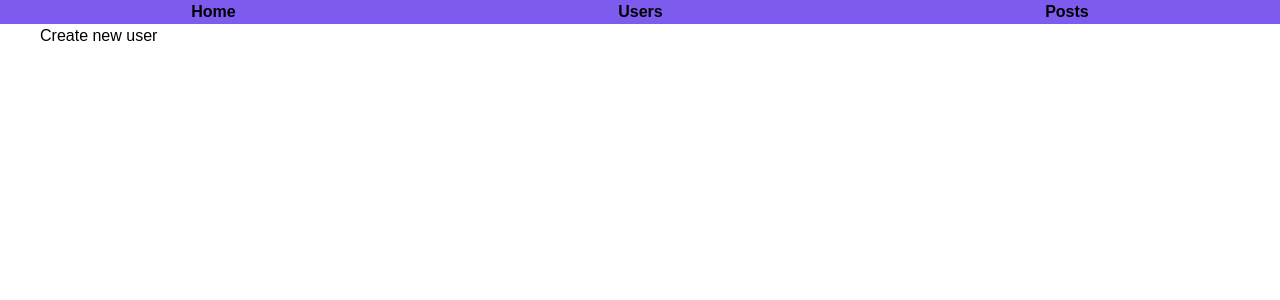
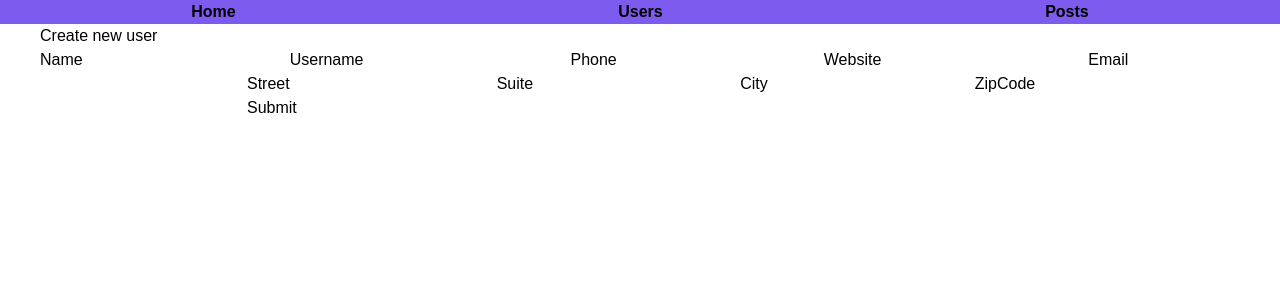
Before and after one commit to jayhawk24/karm, a Next.js app: page /users/add in a window 1280 px wide. Shown: the top 300 px of the page. Built offline with nearby package versions, Linux system fonts and the light colour scheme; no server answers.

Commit message:
feat(User): Add user

```diff
--- a/src/pages/users/add.tsx
+++ b/src/pages/users/add.tsx
@@ -1,9 +1,124 @@
-import React from "react"
+import { useMutation } from "@tanstack/react-query"
+import axios from "axios"
+import React, { useState } from "react"
 
 type Props = {}
 
 const Add = (props: Props) => {
-  return <div>Create new user</div>
+  const [form, setForm] = useState({
+    name: "",
+    username: "",
+    phone: "",
+    website: "",
+    email: "",
+    address: {
+      street: "",
+      suite: "",
+      city: "",
+      zipcode: ""
+    }
+  })
+
+  const mutation = useMutation((data) => {
+    return axios.post("https://jsonplaceholder.typicode.com/users", data)
+  })
+
+  const handleSubmit = async (e: React.FormEvent<HTMLFormElement>) => {
+    e.preventDefault()
+    mutation.mutate(form)
+  }
+
+  return (
+    <div>
+      Create new user
+      <form action="post" onSubmit={handleSubmit}>
+        Name
+        <input
+          type="text"
+          name="name"
+          value={form.name}
+          onChange={(e) => setForm({ ...form, name: e.target.value })}
+        />
+        Username
+        <input
+          type="text"
+          name="username"
+          value={form.username}
+          onChange={(e) => setForm({ ...form, username: e.target.value })}
+        />
+        Phone
+        <input
+          type="text"
+          name="phone"
+          value={form.phone}
+          onChange={(e) => setForm({ ...form, phone: e.target.value })}
+        />
+        Website
+        <input
+          type="text"
+          name="website"
+          value={form.website}
+          onChange={(e) => setForm({ ...form, website: e.target.value })}
+        />
+        Email
+        <input
+          type="text"
+          name="email"
+          value={form.email}
+          onChange={(e) => setForm({ ...form, email: e.target.value })}
+        />
+        Street
+        <input
+          type="text"
+          name="street"
+          value={form.address.street}
+          onChange={(e) =>
+            setForm({
+              ...form,
+              address: { ...form.address, street: e.target.value }
+            })
+          }
+        />
+        Suite
+        <input
+          type="text"
+          name="suite"
+          value={form.address.suite}
+          onChange={(e) =>
+            setForm({
+              ...form,
+              address: { ...form.address, suite: e.target.value }
+            })
+          }
+        />
+        City
+        <input
+          type="text"
+          name="city"
+          value={form.address.city}
+          onChange={(e) =>
+            setForm({
+              ...form,
+              address: { ...form.address, city: e.target.value }
+            })
+          }
+        />
+        ZipCode
+        <input
+          type="text"
+          name="zipcode"
+          value={form.address.zipcode}
+          onChange={(e) =>
+            setForm({
+              ...form,
+              address: { ...form.address, zipcode: e.target.value }
+            })
+          }
+        />
+        <input type="submit" value="Submit" />
+      </form>
+    </div>
+  )
 }
 
 export default Add
```
